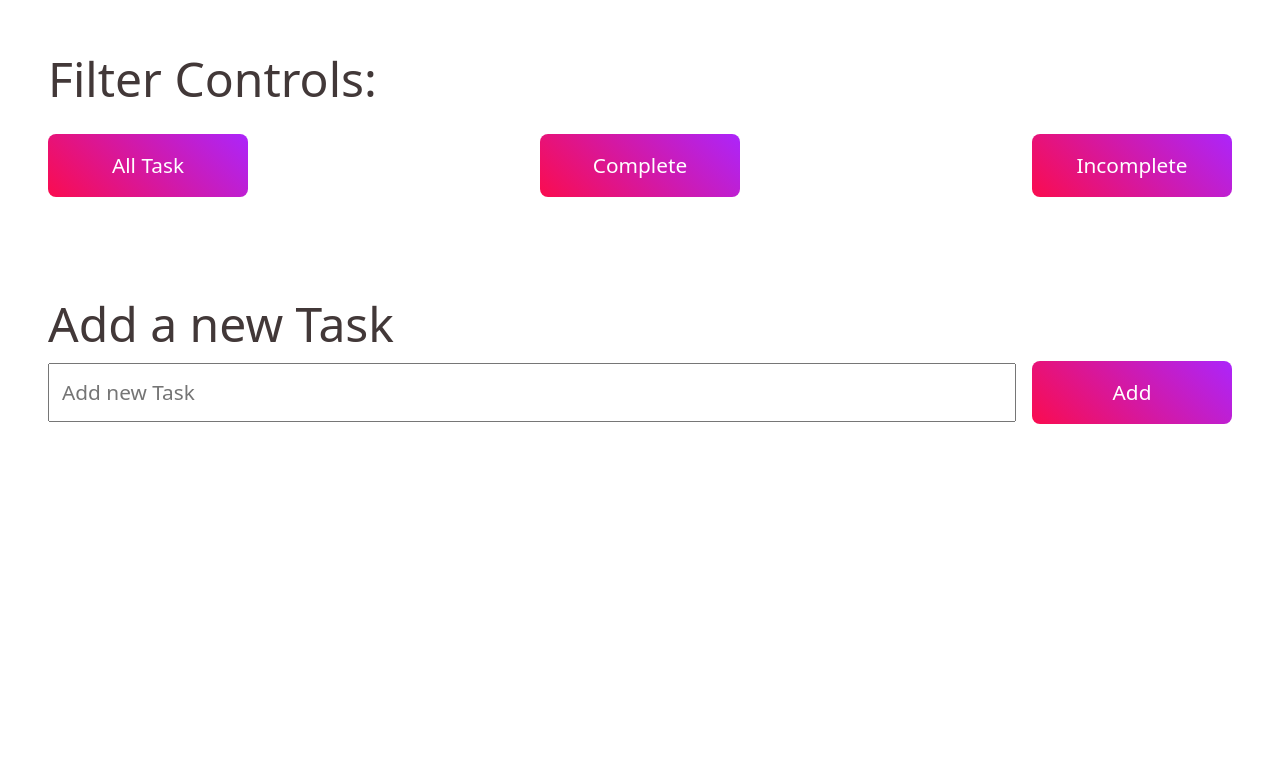
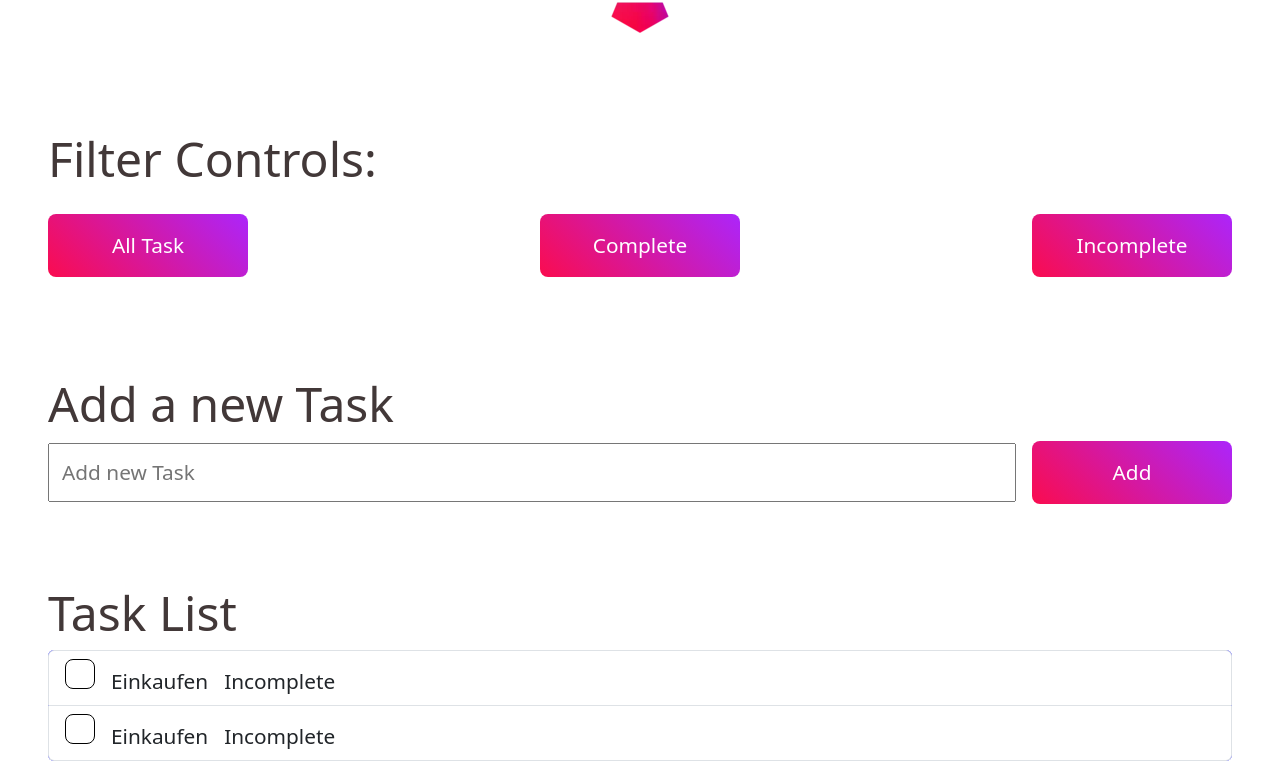
Before and after one commit to Jacques1988/todoAppA1, an Angular app: page / in a window 1280 px wide. Shown: the part 246-1007 px from the top of the page. Before the commit the page ends 800 px from the top, so only its background shows below. Built offline with nearby package versions, Linux system fonts and the light colour scheme.

Commit message:
update half way of this task list component

```diff
--- a/src/app/app.html
+++ b/src/app/app.html
@@ -1,3 +1,4 @@
 <app-header></app-header>
 <app-filter></app-filter>
 <app-new-task></app-new-task>
+<app-task-list></app-task-list>
--- a/src/app/app.ts
+++ b/src/app/app.ts
@@ -2,10 +2,11 @@ import { Component, signal } from '@angular/core';
 import { Filter } from './filter/filter';
 import { Header } from './header/header';
 import { NewTask } from './new-task/new-task';
+import { TaskList } from './task-list/task-list';
 
 @Component({
   selector: 'app-root',
-  imports: [Filter, Header, NewTask],
+  imports: [Filter, Header, NewTask, TaskList],
   templateUrl: './app.html',
   styleUrl: './app.css',
 })
--- a/src/app/new-task/new-task.css
+++ b/src/app/new-task/new-task.css
@@ -5,16 +5,11 @@
 }
 
 
-.content-container {
-    margin-top: 5rem;
-}
-
 .input-container {
     display: flex;
     justify-content: space-between;
     align-items: center;
     width: 100%;
-    /*  background-color: red; */
 }
 
 .input-field {
--- /dev/null
+++ b/src/app/task-list/task-list.css
@@ -0,0 +1,33 @@
+:host {
+    display: flex;
+    justify-content: center;
+    align-items: center;
+}
+
+.list-group {
+    width: 100%;
+    background-color: blue;
+}
+
+.task-checkbox {
+    appearance: none;
+    width: 30px;
+    height: 30px;
+    border: 1px solid black;
+    border-radius: 8px;
+    margin-right: 1rem;
+    position: relative;
+}
+
+
+.task-text {
+    min-width: 300px;
+    font-size: 1.3rem;
+    margin-right: 1rem;
+}
+
+.status-text {
+    min-width: 300px;
+    font-size: 1.3rem;
+    margin-right: 1rem;
+}
--- /dev/null
+++ b/src/app/task-list/task-list.html
@@ -0,0 +1,15 @@
+<section class="content-container">
+  <app-teaser [teaserText]="teaser()"></app-teaser>
+  <ul class="list-group">
+    <li class="list-group-item">
+      <input class="task-checkbox" type="checkbox" />
+      <span class="task-text">Einkaufen</span>
+      <span class="status-text">Incomplete</span>
+    </li>
+    <li class="list-group-item">
+      <input class="task-checkbox" type="checkbox" />
+      <span class="task-text">Einkaufen</span>
+      <span class="status-text">Incomplete</span>
+    </li>
+  </ul>
+</section>
--- /dev/null
+++ b/src/app/task-list/task-list.ts
@@ -0,0 +1,12 @@
+import { Component, signal } from '@angular/core';
+import { Teaser } from '../shared/components/teaser/teaser';
+
+@Component({
+  selector: 'app-task-list',
+  imports: [Teaser],
+  templateUrl: './task-list.html',
+  styleUrl: './task-list.css',
+})
+export class TaskList {
+  teaser = signal<string>('Task List');
+}
--- a/src/styles.css
+++ b/src/styles.css
@@ -11,6 +11,7 @@
     width: 100%;
     max-width: 1450px;
     padding: 0 3rem;
+    margin-top: 5rem;
 }
 
 
@@ -23,3 +24,9 @@
         padding: 0 1rem;
     }
 }
+
+@media (max-width:678px) {
+    .content-container {
+        margin-top: 2rem;
+    }
+}
```
Also changed, not shown: 1 other file (tests, documents, lock files or other folders).
